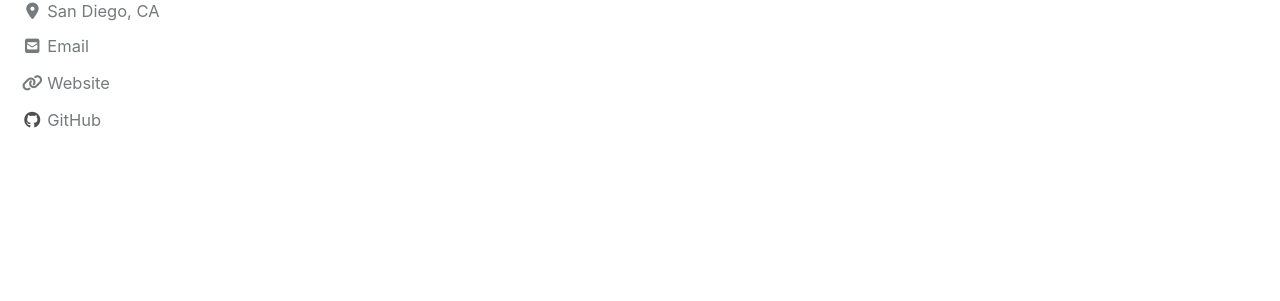
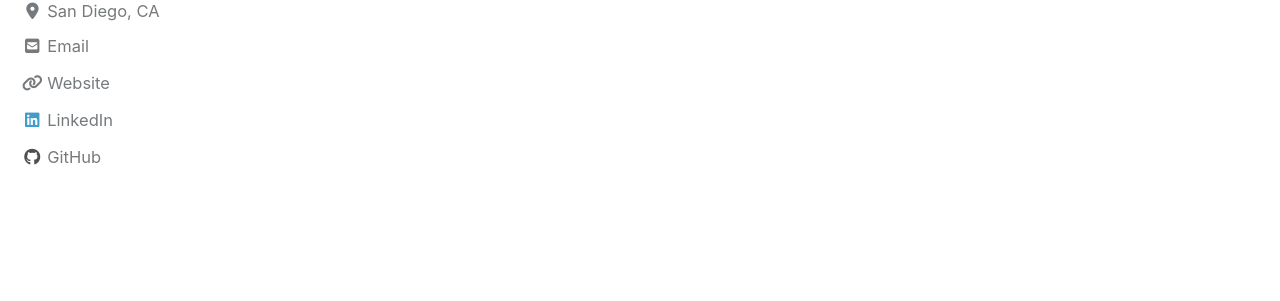
Before and after one commit to ijssaggu/ijssaggu.github.io, a Jekyll site: the page built from index.html, in a window 1280 px wide. Shown: the part 226-527 px from the top of the page. Built offline with Jekyll 4.4.1, drawn with Linux system fonts in a browser that asks for light colours; cached includes are drawn as plain includes; nearby versions of some CDN libraries; the list of posts is cut into pages by our own code.

Commit message:
Changes to config

```diff
--- a/_config.yml
+++ b/_config.yml
@@ -122,6 +122,9 @@ author:
     - label: "Twitter"
       icon: "fab fa-fw fa-twitter-square"
       # url: "https://twitter.com/"
+    - label: "LinkedIn"
+      icon: "fab fa-fw fa-linkedin"
+      url: "https://www.linkedin.com/in/inderjot-saggu-1394b312a/"
     - label: "Facebook"
       icon: "fab fa-fw fa-facebook-square"
       # url: "https://facebook.com/"
```
